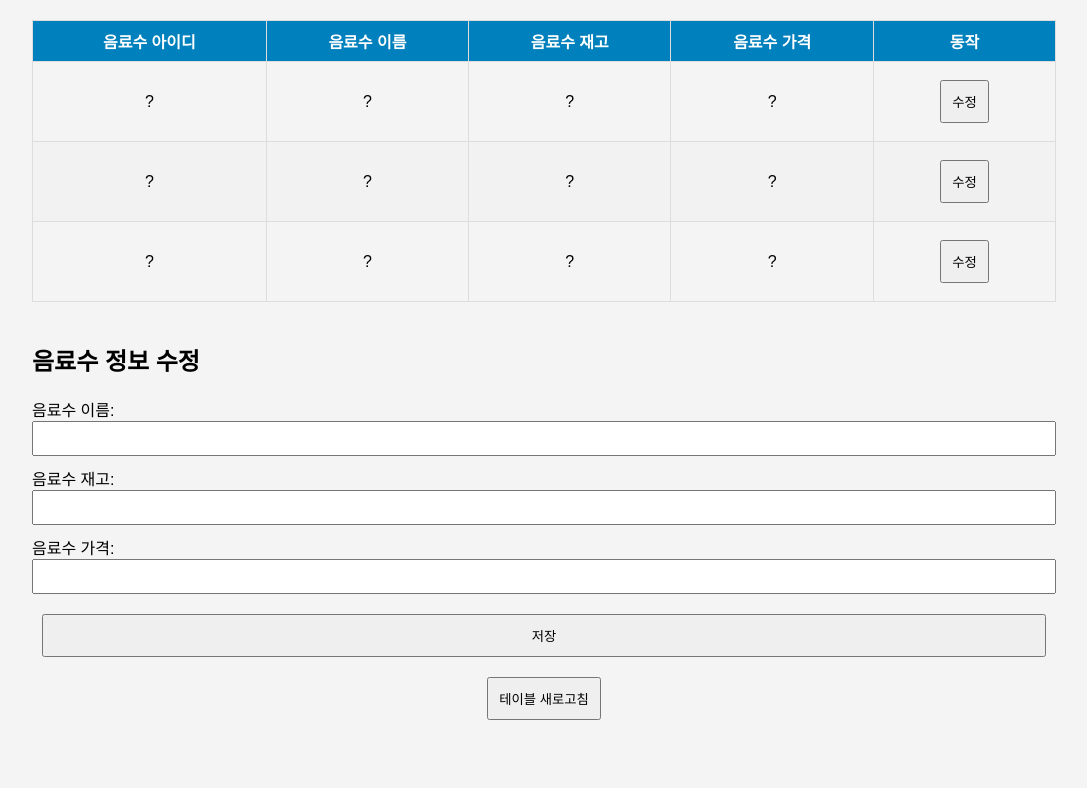
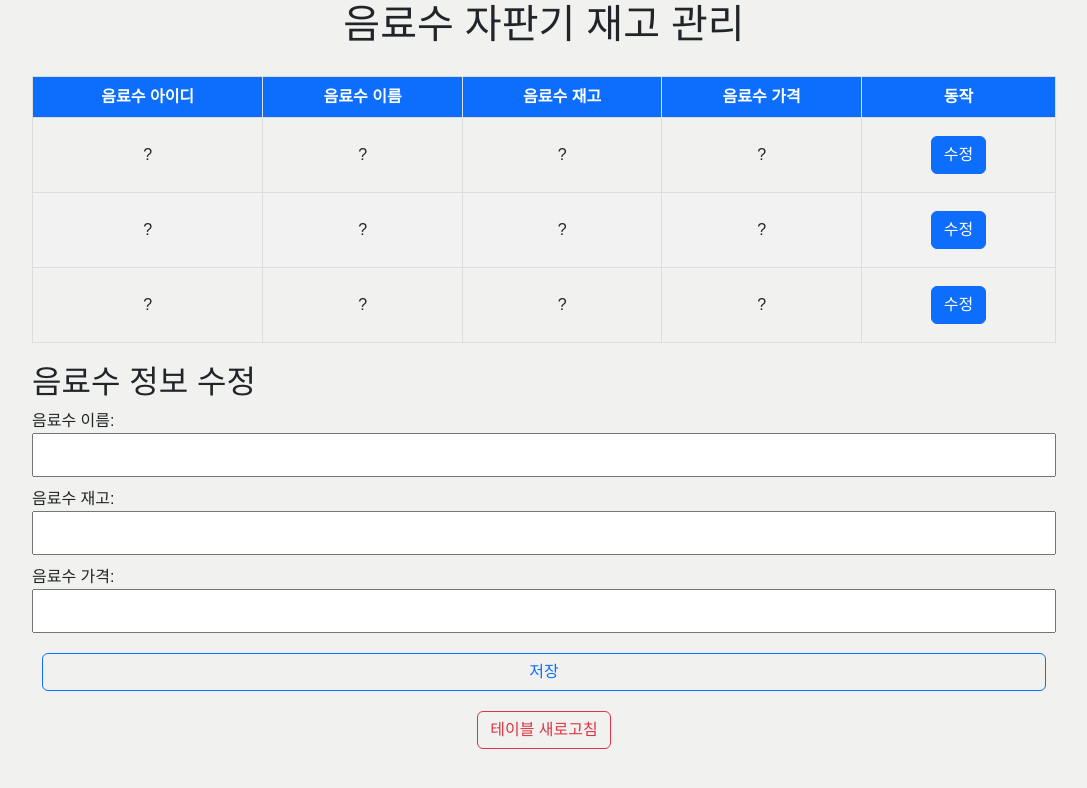
Before and after one commit to seonguk070118/network_project, a plain HTML site: page index.html in a window 1280 px wide. Shown: the whole page, without its empty margins (96-1183 px from the left). Drawn offline with nearby package versions, Linux system fonts and the light colour scheme; no server answers.

Commit message:
ADD : css, html

```diff
--- a/index.html
+++ b/index.html
@@ -4,11 +4,12 @@
 <head>
     <meta charset="UTF-8">
     <meta name="viewport" content="width=device-width, initial-scale=1.0">
+    <link href="https://cdn.jsdelivr.net/npm/bootstrap@5.3.1/dist/css/bootstrap.min.css" rel="stylesheet" integrity="sha384-4bw+/aepP/YC94hEpVNVgiZdgIC5+VKNBQNGCHeKRQN+PtmoHDEXuppvnDJzQIu9" crossorigin="anonymous">
     <title>음료수 목록</title>
     <style>
         body {
             font-family: 'Arial', sans-serif;
-            background-color: #f4f4f4;
+            background-color: #f1f1ef;
             margin: 0;
             padding: 0;
             display: flex;
@@ -31,7 +32,7 @@
         }
 
         th {
-            background-color: #0080bc;
+            background-color: #0d6efd;
             color: white;
         }
 
@@ -84,6 +85,7 @@
 <body>
 
     <table id="drinkTable">
+        <h1>음료수 자판기 재고 관리</h1>
         <thead>
             <tr>
                 <th>음료수 아이디</th>
@@ -99,21 +101,21 @@
                 <td>?</td>
                 <td>?</td>
                 <td>?</td>
-                <td><button onclick="editRow(1)">수정</button></td>
+                <td><button type="button" class="btn btn-primary" onclick="editRow(1)">수정</button></td>
             </tr>
             <tr>
                 <td>?</td>
                 <td>?</td>
                 <td>?</td>
                 <td>?</td>
-                <td><button onclick="editRow(2)">수정</button></td>
+                <td><button type="button" class="btn btn-primary" onclick="editRow(2)">수정</button></td>
             </tr>
             <tr>
                 <td>?</td>
                 <td>?</td>
                 <td>?</td>
                 <td>?</td>
-                <td><button onclick="editRow(3)">수정</button></td>
+                <td><button type="button" class="btn btn-primary"onclick="editRow(3)">수정</button></td>
             </tr>
         </tbody>
     </table>
@@ -127,10 +129,10 @@
         <input type="number" id="editStock" required>
         <label for="editPrice">음료수 가격:</label>
         <input type="text" id="editPrice" required>
-        <button type="button" onclick="saveEdit()">저장</button>
+        <button type="button" class="btn btn-outline-primary" type="button" onclick="saveEdit()">저장</button>
     </form>
 
-    <button onclick="refreshTable()">테이블 새로고침</button>
+    <button type="button" class="btn btn-outline-danger" onclick="refreshTable()">테이블 새로고침</button>
 
     <script>
         function editRow(id) {
```
